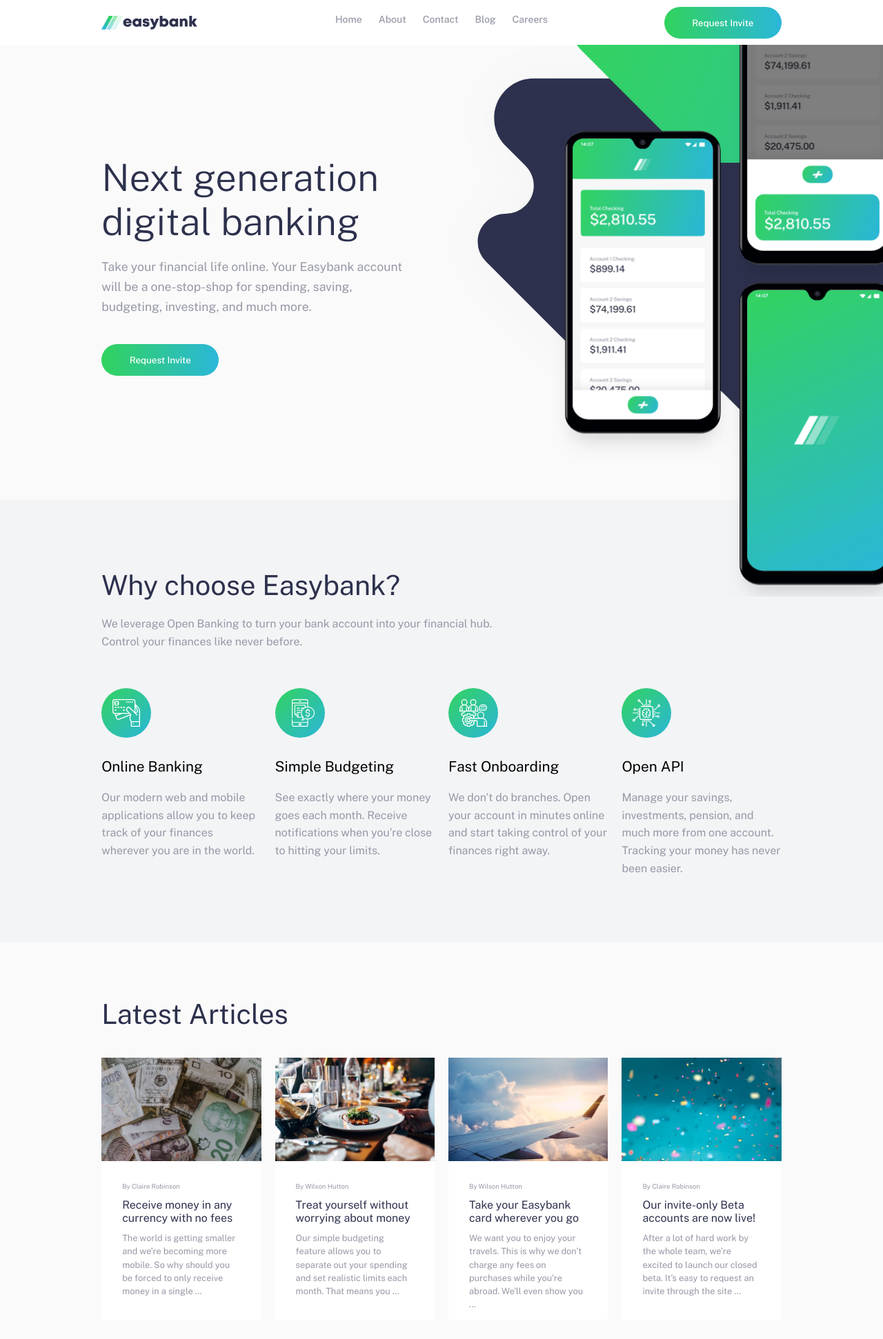
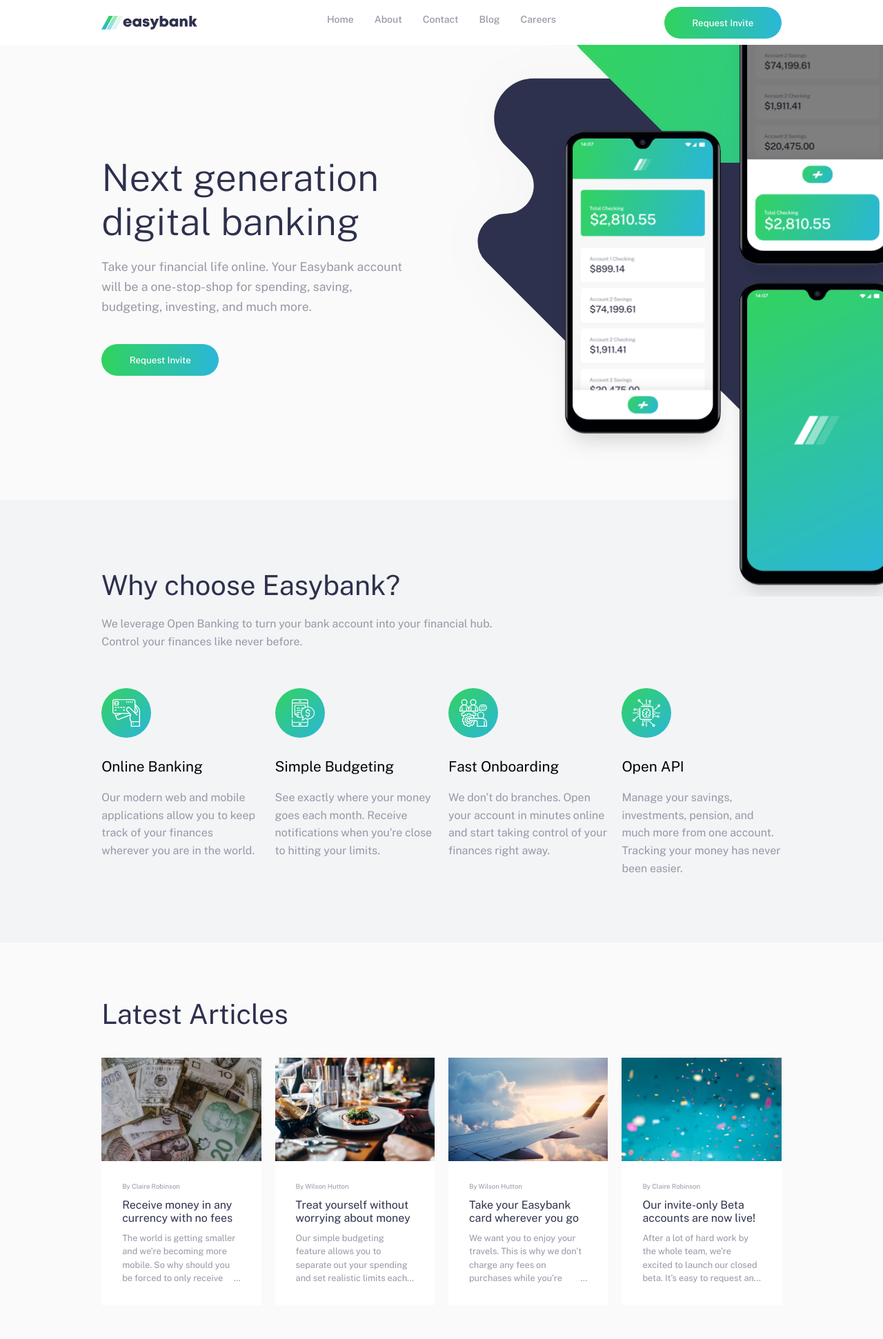
Before and after one commit to joao-doliveira/FEM-easybank-landing-page, a plain HTML site: page index.html in a window 1280 px wide. Shown: the top 1942 px of the page at 69% size. Drawn offline with nearby package versions, Linux system fonts and the light colour scheme.

Commit message:
more layout and responsive corrections

```diff
--- a/app.js
+++ b/app.js
@@ -1,4 +1,4 @@
-const navbar = document.querySelector('.navbar--desktop')
+const navbar = document.querySelector('.navbar')
 const navbarButton = document.querySelector('.header__ham')
 
 function toggleNavbar(){
--- a/index.html
+++ b/index.html
@@ -22,28 +22,27 @@
     </header>
   </div>
 
-  <nav class="navbar--desktop">
-    <ul class="navbar--desktop__ul">
+  <nav class="navbar">
+    <ul class="navbar__ul">
       <div class="li--border">
-        <li class="navbar--desktop__li">Home</li>
+        <li class="navbar__li">Home</li>
       </div>
       <div class="li--border">
-        <li class="navbar--desktop__li">About</li>
+        <li class="navbar__li">About</li>
       </div>
       <div class="li--border">
-        <li class="navbar--desktop__li">Contact</li>
+        <li class="navbar__li">Contact</li>
       </div>
       <div class="li--border">
-        <li class="navbar--desktop__li">Blog</li>
+        <li class="navbar__li">Blog</li>
       </div>
       <div class="li--border">
-        <li class="navbar--desktop__li">Careers</li>
+        <li class="navbar__li">Careers</li>
       </div>
     </ul>
   </nav>
 
   <!-- desktop mockup -->
-
 
   <div id="desktop--mockup__background"></div>
   <div id="desktop--mockup"></div>
@@ -77,7 +76,7 @@
         <p class="main__text">We leverage Open Banking to turn your bank account into your financial hub. Control your finances like never before.</p>
       </div>
 
-      <div class="features--grid container">
+      <div class="features__grid container">
         <div class="features__card">
           <img src="images/icon-online.svg" alt="online banking" class="features__icon">
           <h3>Online Banking</h3>
@@ -111,7 +110,7 @@
         <h2>Latest Articles</h2>
       </div>
 
-      <div class="articles--grid container">
+      <div class="articles__grid container">
         <article class="articles__card">
           <div class="articles__photo">
             <img src="images/image-currency.jpg" alt="Currency">
--- a/style.css
+++ b/style.css
@@ -34,6 +34,38 @@ body{
     justify-content: center;
 }
 
+.navbar{
+    position: absolute;
+    top: 65px;
+    width: 100%;
+    height: 100vh;
+    background: linear-gradient(to bottom, hsla(233, 26%, 24%, 1), hsla(233, 26%, 24%, 0));
+    transform: translateY(-200%);
+    transition: transform 0.5s ease-in-out;
+    z-index: 1;
+}
+
+.navbar--show{
+    transform: translateY(0);
+}
+
+.navbar__ul{
+    list-style-type: none;
+    text-align: center;
+    width: 87%;
+    margin: 20px auto 0;
+    padding: 20px 0;
+    background-color: white;
+    border-radius: 0.3rem;
+}
+
+.navbar__li{
+    font-weight: 500;
+    font-size: 1.1rem;
+    color: hsl(233, 26%, 24%);
+    padding: 12px;
+}
+
 .header__ham{
     background: url(images/icon-hamburger.svg) no-repeat center;
     width: 30px;
@@ -51,38 +83,6 @@ body{
 
 .header__ham--close{
     background-image: url(images/icon-close.svg);
-}
-
-.navbar--desktop{
-    position: absolute;
-    top: 65px;
-    width: 100%;
-    height: 100vh;
-    background: linear-gradient(to bottom, hsla(233, 26%, 24%, 1), hsla(233, 26%, 24%, 0));
-    transform: translateY(-200%);
-    transition: transform 0.5s ease-in-out;
-    z-index: 1;
-}
-
-.navbar--show{
-    transform: translateY(0);
-}
-
-.navbar--desktop__ul{
-    list-style-type: none;
-    text-align: center;
-    width: 87%;
-    margin: 20px auto 0;
-    padding: 20px 0;
-    background-color: white;
-    border-radius: 0.3rem;
-}
-
-.navbar--desktop__li{
-    font-weight: 500;
-    font-size: 1.1rem;
-    color: hsl(233, 26%, 24%);
-    padding: 12px;
 }
 
 #desktop--mockup{
@@ -139,7 +139,7 @@ body{
 
 .request{
     padding: 15px 20px;
-    width: 150px;
+    width: 160px;
     border-radius: 30px;
     border: none;
     color: white;
@@ -332,7 +332,7 @@ path{
         display: none;
     }
 
-    .navbar--desktop{
+    .navbar{
         top: 0;
         height: 65px;
         transform: none;
@@ -344,7 +344,7 @@ path{
         transition: none;
     }
 
-    .navbar--desktop__ul{
+    .navbar__ul{
         padding: 0;
         background: none;
         display: flex;
@@ -353,16 +353,16 @@ path{
 
     }
 
-    .navbar--desktop__li{
+    .navbar__li{
         height: 59px;
         color: hsl(233, 8%, 62%);
-        padding: 20px 12px 0;
+        padding: 25px 12px 0;
         font-size: 14px;
         cursor: pointer;
         background-color: white;
     }
 
-    .navbar--desktop__li:hover{
+    .navbar__li:hover{
         color: hsl(233, 26%, 24%);
     }
 
@@ -385,21 +385,16 @@ path{
         padding-bottom: 80px;
     }
 
-    .features--grid{
+    .features__grid{
         display: grid;
         grid-template-columns: 1fr 1fr;
         column-gap: 20px;
     }
 
-    .articles--grid{
+    .articles__grid{
         display: grid;
         grid-template-columns: 1fr 1fr;
         column-gap: 20px;
-    }
-
-    .articles__content{
-        padding-bottom: 0;
-        min-height: 180px;
     }
 
     .social{
@@ -426,6 +421,10 @@ path{
 
     .header{
         width: 80%;
+    }
+
+    .navbar__li{
+        padding: 20px 15px 0;
     }
 
     #mobileremove{
@@ -501,10 +500,6 @@ path{
         height: 150px;
     }
 
-    .articles__content{
-        min-height: 160px;
-    }
-
     .footer--grid{
         grid-template-columns: 1fr 2fr 1fr;
         align-items: center;
@@ -570,7 +565,7 @@ path{
         width: 600px;
     }
 
-    .features--grid{
+    .features__grid{
         grid-template-columns: repeat(4, 1fr);
     }
 
@@ -587,13 +582,37 @@ path{
         font-size: 2.5rem;
     }
 
-    .articles--grid{
+    .articles__grid{
         grid-template-columns: repeat(4, 1fr);
     }
 
     .articles__content{
-        height: 230px;
+        min-height: 200px;
+        padding-bottom: 30px;
     }
+
+    .articles__text{
+        max-height: 4.8rem;
+        overflow: hidden;
+        text-overflow: ellipsis;
+        position: relative;
+    }
+
+    .articles__text::before{
+        position: absolute;
+        content: "...";
+        inset-block-end: 0;
+        inset-inline-end: 0;
+    }
+
+    .articles__text::after {
+        content: "";
+        position: absolute;
+        inset-inline-end: 0;
+        width: 1rem;
+        height: 1rem;
+        background: white;
+      }
 
     .footer__social{
         height: 65%;
```
